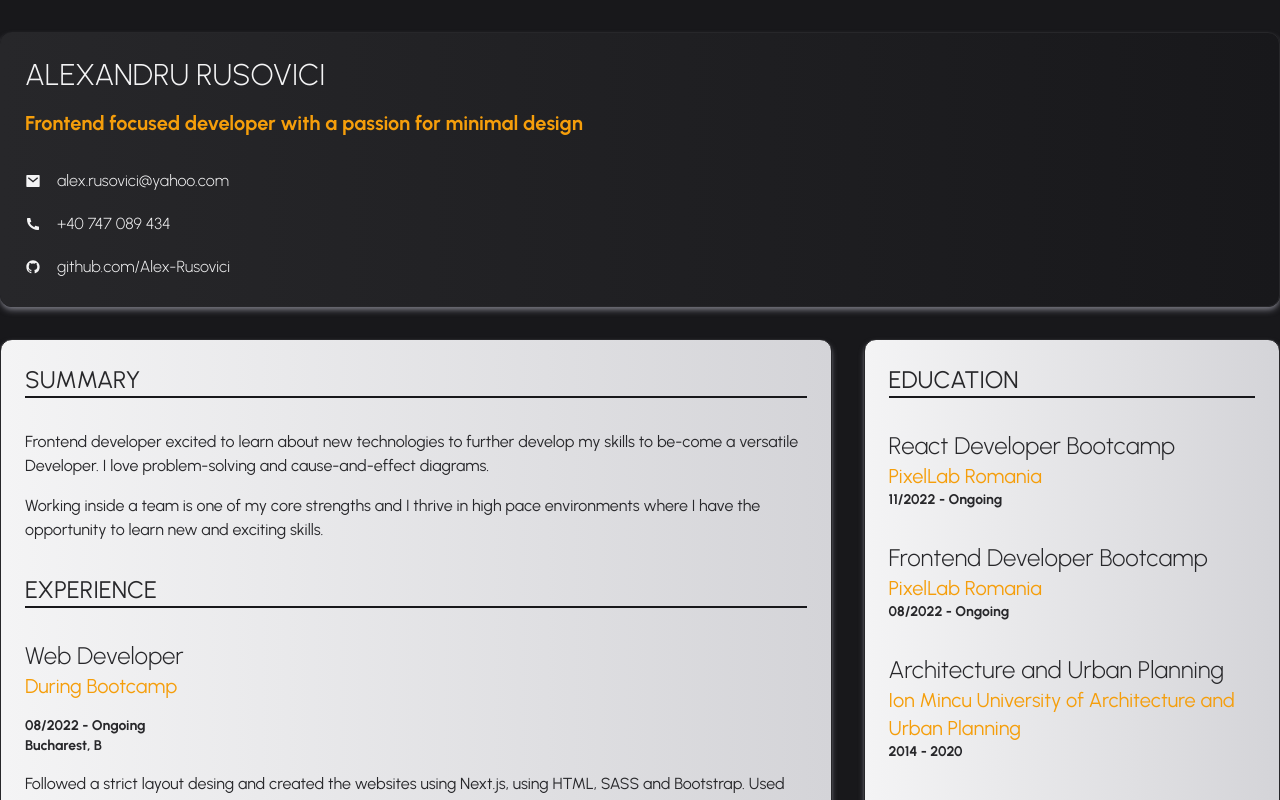
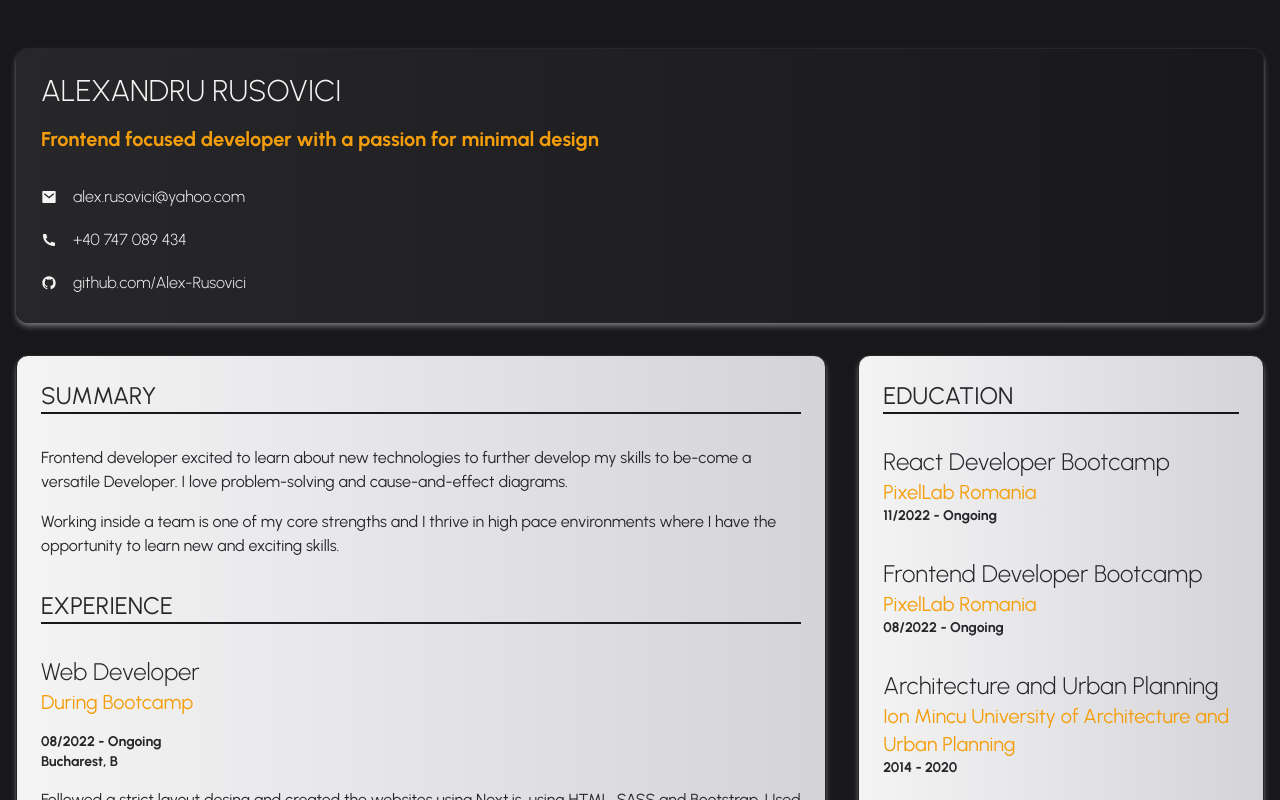
Before and after one commit to Alex-Rusovici/resume, a Next.js app: page / in a window 1280 px wide. Shown: the top 800 px of the page. Built offline with nearby package versions, Linux system fonts and the light colour scheme.

Commit message:
layout update
layout update

```diff
--- a/src/pages/index.jsx
+++ b/src/pages/index.jsx
@@ -20,7 +20,7 @@ export default function Home() {
         <link rel="icon" href="/favicon.ico" />
       </Head>
 
-        <div className='CV container mx-auto mt-8'>
+        <div className='CV container mx-auto mt-8 p-4'>
           <Header></Header>
 
           <main className='mt-8 lg:flex lg:gap-8'>
```
